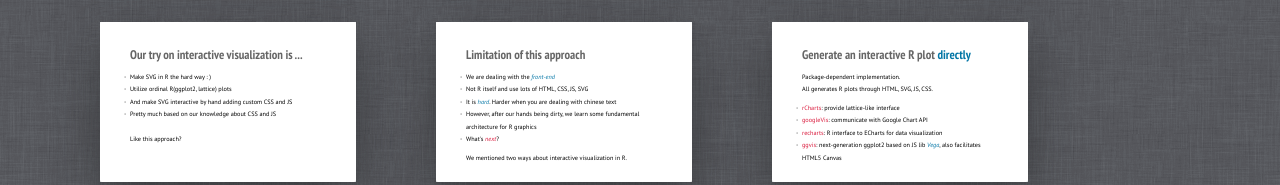
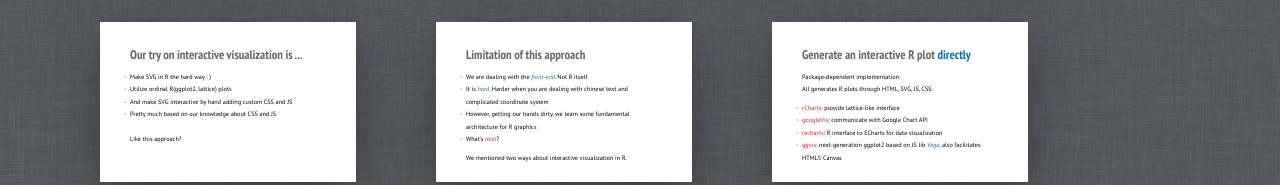
Before and after one commit to ccwang002/2014-China-RConf-Interactive-Vis, a plain HTML site: page slides/index.html in a window 1280 px wide. Shown: the part 2667-2852 px from the top of the page. Drawn offline with Linux system fonts and the light colour scheme.

Commit message:
tweak content

```diff
--- a/slides/index.html
+++ b/slides/index.html
@@ -742,10 +742,9 @@ g.svg <- grid.export("demo.svg", addClasses=TRUE)</code>
     <section id="today-limit" class="slide"><div>
       <h2>Limitation of this approach</h2>
       <ul class="tighter">
-        <li>We are dealing with the <i class="blue">front-end</i></li>
-        <li>Not R itself and use lots of HTML, CSS, JS, SVG</li>
-        <li>It is <i class="blue">hard</i>. Harder when you are dealing with chinese text</li>
-        <li>However, after our hands being dirty, we learn some fundamental architecture for R graphics</li>
+        <li>We are dealing with the <i class="blue">front-end</i>. Not R itself</li>
+        <li>It is <i class="blue">hard</i>. Harder when you are dealing with chinese text and complicated coordinate system</li>
+        <li>However, getting our hands dirty, we learn some fundamental architecture for R graphics</li>
         <li>What's <i class="red">next</i>?</li>
       </ul>
       <p class="next">We mentioned two ways about interactive visualization in R.</p>
```
Also changed, not shown: slides/demo_gridSVG_d3.html (renamed from demo_gridSVG_d3.html).
